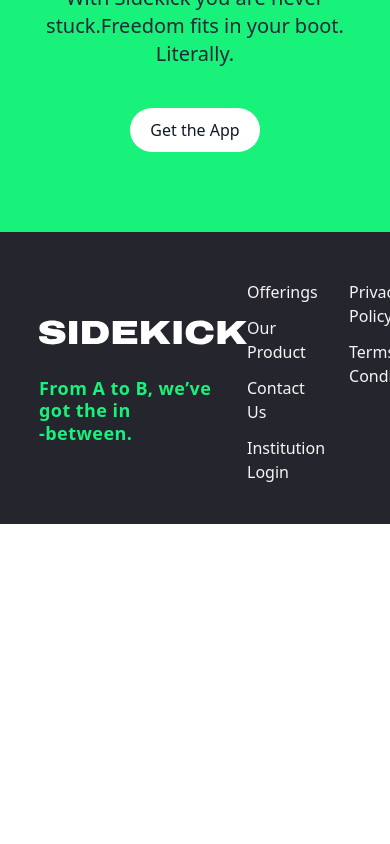
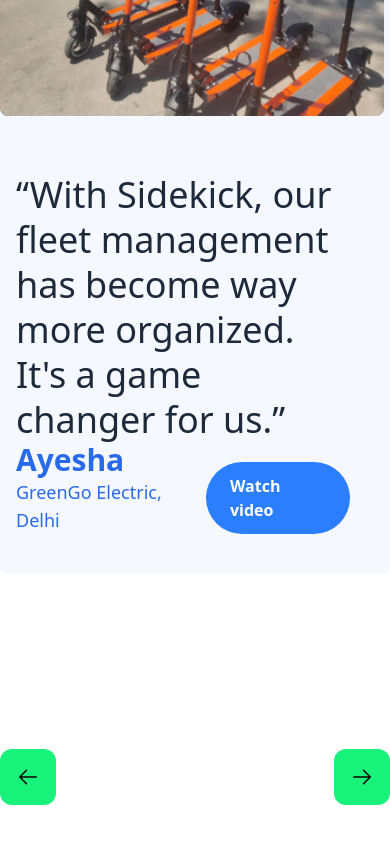
Before and after one commit to usaif1/sidekick-web, a React (Vite) app: page / in a window 390 px wide. Shown: the part 2100-2944 px from the top of the page. Before the commit the page ends 2624 px from the top, so only its background shows below. Built offline with nearby package versions, Linux system fonts and the light colour scheme.

Commit message:
Add components

```diff
--- /dev/null
+++ b/src/components/FAQ.tsx
@@ -0,0 +1,64 @@
+import { useState } from 'react'
+import { ArrowDown } from '@phosphor-icons/react'
+
+const faqData = [
+  {
+    question: 'How do I delete my SideKick account?',
+    answer: `If you no longer wish to keep your SideKick account`
+  },
+  {
+    question: 'What is the range of the scooter?',
+    answer: 'The battery should easily last for about 45km on a single charge.'
+  },
+  {
+    question: 'How can I track my order?',
+    answer: 'After your order is shipped, you’ll receive an email with tracking information.'
+  }
+]
+
+const FAQ = () => {
+  const [openIndex, setOpenIndex] = useState<number | null>(null)
+
+  const toggleFAQ = (index: number) => {
+    setOpenIndex(prev => (prev === index ? null : index))
+  }
+
+  return (
+    <section>
+      <div className="max-w-7xl w-[80vw] mx-auto py-12">
+        <div className="relative w-max mx-auto mb-8">
+          <h2 className="text-center text-4xl font-bold relative z-10">FAQS</h2>
+        </div>
+
+        <div className="">
+          {faqData.map((faq, index) => {
+            const isOpen = openIndex === index
+            return (
+              <div key={index} className="py-2 overflow-hidden">
+                <button
+                  onClick={() => toggleFAQ(index)}
+                  className="w-full flex justify-between items-center p-4 text-left cursor-pointer"
+                >
+                  <span className="text-xl font-semibold">{faq.question}</span>
+                  <ArrowDown
+                    size={24}
+                    className={`transition-transform duration-300 ${isOpen ? 'rotate-180' : ''}`}
+                  />
+                </button>
+
+                <div
+                  className={`px-4 overflow-hidden transition-all duration-400 ease-in-out ${isOpen ? 'max-h-40 py-2' : 'max-h-0'
+                    }`}
+                >
+                  <p className="text-gray-600">{faq.answer}</p>
+                </div>
+              </div>
+            )
+          })}
+        </div>
+      </div>
+    </section>
+  )
+}
+
+export default FAQ
--- /dev/null
+++ b/src/components/Map.tsx
@@ -0,0 +1,34 @@
+import { MagnifyingGlass } from "@phosphor-icons/react"
+
+const Map = () => {
+  return (
+    <section>
+      <div className="max-w-7xl w-[80vw] mx-auto py-16">
+        <div className="relative">
+          {/* replace below div with map element : ) */}
+          <div className="bg-gray-300 rounded-xl h-120 my-16 mb-8"></div>
+          <form className="absolute bottom-8 right-1/2 translate-x-1/2">
+            <div className="relative items-center gap-2 bg-white w-sm mx-auto border rounded-2xl border-blue-500">
+              <MagnifyingGlass size={24} className="absolute top-1/2 -translate-y-1/2 left-4 text-blue-500" />
+              <input type="search" name="" id="" className="grow pl-12 py-4 w-full focused:border-none focused:outline-none" placeholder="Search your Area" />
+            </div>
+          </form>
+        </div>
+        {/* Quick Location Buttons */}
+        <div className="flex items-center gap-4 justify-center mx-auto">
+          <button className="bg-[#296AEB] px-5 py-3 text-sm rounded-2xl text-white font-medium">
+            Bangalore
+          </button>
+          <button className="bg-[#296AEB] px-5 py-3 text-sm rounded-2xl text-white font-medium">
+            Hyderabad
+          </button>
+          <button className="bg-[#296AEB] px-5 py-3 text-sm rounded-2xl text-white font-medium">
+            New Delhi
+          </button>
+        </div>
+      </div>
+    </section>
+  )
+}
+
+export default Map
--- /dev/null
+++ b/src/components/TestimonialCarousel.tsx
@@ -0,0 +1,101 @@
+import { useEffect, useState, useRef } from 'react';
+import { Swiper, SwiperSlide } from 'swiper/react';
+import { Autoplay } from 'swiper/modules';
+import 'swiper/css';
+import 'swiper/css/autoplay';
+import { ArrowLeft, ArrowRight } from '@phosphor-icons/react';
+import type { Swiper as SwiperType } from 'swiper';
+
+const testimonials = [
+  {
+    name: "Prakash",
+    company: "Kalyani Motors, Banglore",
+    quote:
+      "Our drivers love Sidekick. They speed up vehicle transfers and reduce costs, making our day-to-day operations smoother and more efficient...",
+    image: "/scooter.png",
+    videoUrl: "#",
+  },
+  {
+    name: "Ayesha",
+    company: "GreenGo Electric, Delhi",
+    quote:
+      "With Sidekick, our fleet management has become way more organized. It's a game changer for us.",
+    image: "/scooter.png",
+    videoUrl: "#",
+  },
+];
+
+export default function TestimonialCarousel() {
+  const [mounted, setMounted] = useState(false);
+  const swiperRef = useRef<SwiperType | null>(null);
+
+  useEffect(() => {
+    setMounted(true);
+  }, []);
+
+  if (!mounted) return null;
+
+  return (
+    <section>
+      <div className="relative max-w-7xl mx-auto my-16 py-12">
+        <Swiper
+          modules={[Autoplay]}
+          autoplay={{ delay: 5000, disableOnInteraction: false }}
+          loop
+          spaceBetween={20}
+          slidesPerView={1}
+          onSwiper={(swiper) => {
+            swiperRef.current = swiper;
+          }}
+        >
+          {testimonials.map((t, idx) => (
+            <SwiperSlide key={idx}>
+              <div className="bg-[#F5F9FF] rounded-lg flex flex-col w-full md:flex-row items-stretch gap-4">
+                <img
+                  src={t.image}
+                  alt="testimonial"
+                  className="w-full max-w-sm bg-gray-400 aspect-square rounded-lg object-cover"
+                />
+                <div className="flex-1 flex flex-col justify-between px-4 py-10 pr-10">
+                  <p className="text-4xl leading-tight text-gray-800">“{t.quote}”</p>
+                  <div className='flex items-end justify-between'>
+                    <div className='text-[#296AEB]'>
+                      <p className="font-semibold text-3xl">{t.name}</p>
+                      <p className="text-lg">{t.company}</p>
+                    </div>
+                    <a
+                      href={t.videoUrl}
+                      className="block px-6 py-3 font-semibold bg-blue-500 text-white rounded-full"
+                    >
+                      Watch video
+                    </a>
+                  </div>
+                </div>
+              </div>
+            </SwiperSlide>
+          ))}
+        </Swiper>
+
+        {/* Navigation arrows (wired up now) */}
+        <div className='flex items-center justify-between w-full py-6 mt-4'>
+          <div className="">
+            <button
+              className="bg-[#18F27A] p-4 rounded-xl"
+              onClick={() => swiperRef.current?.slidePrev()}
+            >
+              <ArrowLeft size={24} className='text-black font-bold' />
+            </button>
+          </div>
+          <div className="">
+            <button
+              className="bg-[#18F27A] p-4 rounded-xl"
+              onClick={() => swiperRef.current?.slideNext()}
+            >
+              <ArrowRight size={24} className='text-black font-bold' />
+            </button>
+          </div>
+        </div>
+      </div>
+    </section>
+  );
+}
--- a/src/declarations.d.ts
+++ b/src/declarations.d.ts
@@ -1,2 +1,3 @@
 declare module 'swiper/css';
 declare module 'swiper/css/navigation';
+declare module 'swiper/css/autoplay'
--- a/src/index.css
+++ b/src/index.css
@@ -14,3 +14,7 @@
 body {
   margin: 0;
 }
+
+button {
+  cursor: pointer;
+}
```
Also changed, not shown: public/scooter.png (added).
